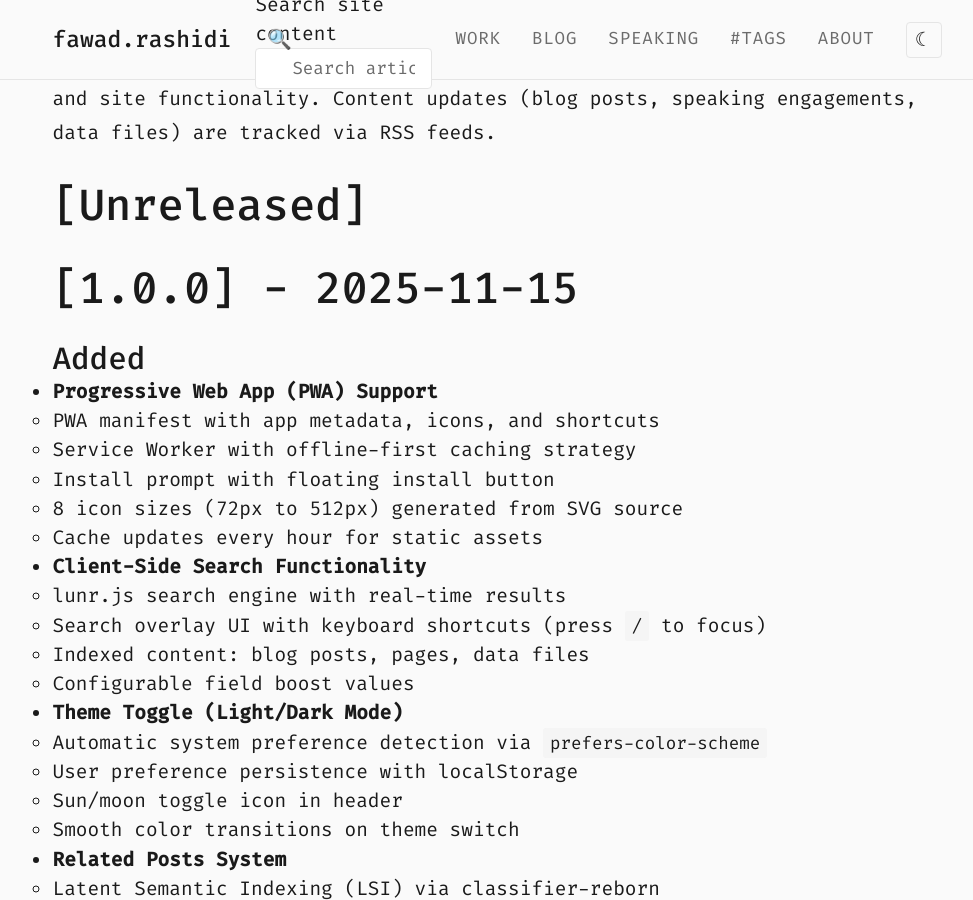
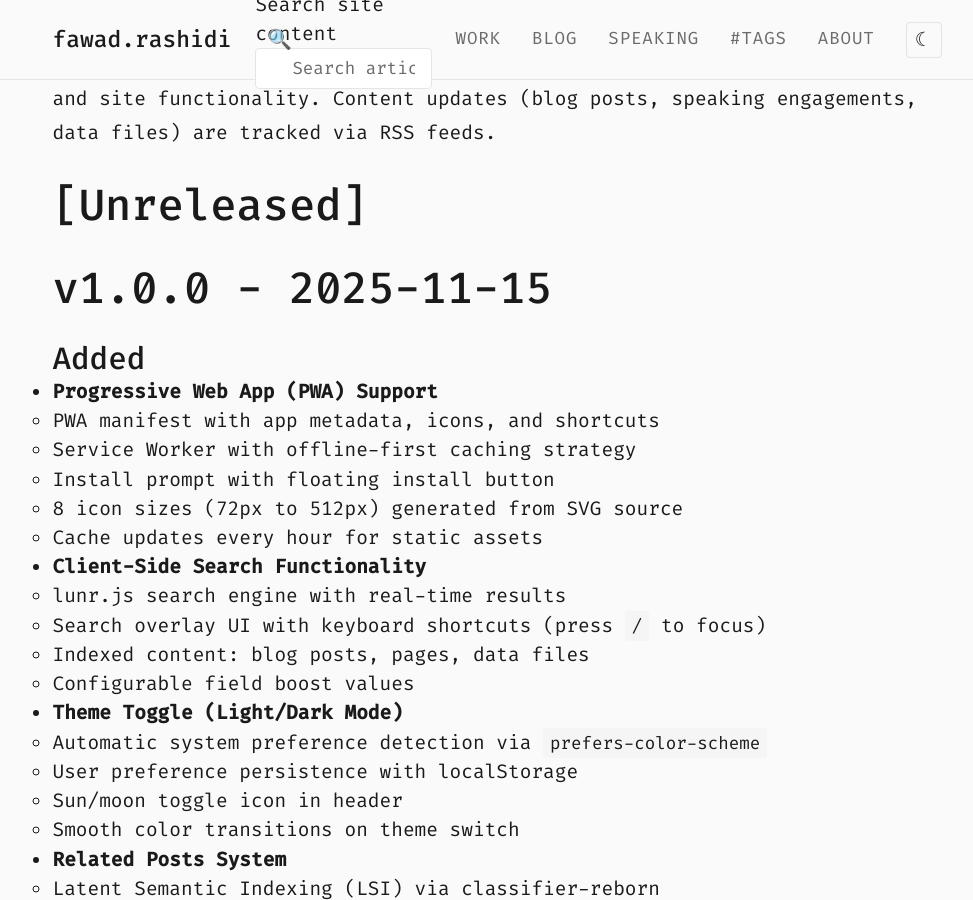
Before and after one commit to fawadafr/fawadafr.github.io, a Jekyll site: the page built from CHANGELOG.md, in a window 1280 px wide and 900 px high, scrolled down 305 px. Shown: the whole window, without its empty margins (143-1116 px from the left). Built offline with Jekyll 4.4.1, drawn with Linux system fonts in a browser that asks for light colours; our own code applies the rules of GitHub Pages for plain Markdown files; comment, search, counter and statistics services are not loaded; part of the change alters nothing that is shown.

Commit message:
fix: Resolve HTML validation errors blocking deployment
Fixes 12 HTML validation errors identified by html-validate pipeline:

1. Invalid ID in CHANGELOG.md:
   - Changed heading from "[1.0.0] - 2025-11-15" to "v1.0.0 - 2025-11-15"
   - IDs must begin with a letter (was generating "100---2025-11-15")

2. Duplicate <title> elements:
   - Removed manual title tag in _layouts/default.html:6
   - Keep jekyll-seo-tag's title generation (line 8)
   - Eliminates duplicate titles across all pages

3. Button in <head> instead of <body>:
   - Moved PWA install button from _includes/pwa.html to body in _layouts/default.html
   - Button now correctly placed at end of body
   - pwa.html include remains in head with only head-appropriate content

All errors resolved. Deployment should now succeed with HTML validation passing.

🤖 Generated with [Claude Code](https://claude.com/claude-code)

Co-Authored-By: Claude <noreply@anthropic.com>

```diff
--- a/_includes/pwa.html
+++ b/_includes/pwa.html
@@ -156,7 +156,3 @@ window.addEventListener('DOMContentLoaded', () => {
   }
 }
 </style>
-
-<button id="pwa-install-button" aria-label="Install app">
-  <span>📱 Install App</span>
-</button>
--- a/_layouts/default.html
+++ b/_layouts/default.html
@@ -3,9 +3,8 @@
 <head>
   <meta charset="UTF-8">
   <meta name="viewport" content="width=device-width, initial-scale=1.0">
-  <title>{% if page.title %}{{ page.title | escape }} - {% endif %}{{ site.title | escape }}</title>
 
-  <!-- SEO Tags -->
+  <!-- SEO Tags (includes title tag) -->
   {% seo %}
 
   <!-- RSS Feed Autodiscovery -->
@@ -96,5 +95,10 @@
 
   {% include scripts.html %}
 
+  <!-- PWA Install Button -->
+  <button id="pwa-install-button" aria-label="Install app">
+    <span>📱 Install App</span>
+  </button>
+
 </body>
 </html>
```
Also changed, not shown: CHANGELOG.md.
